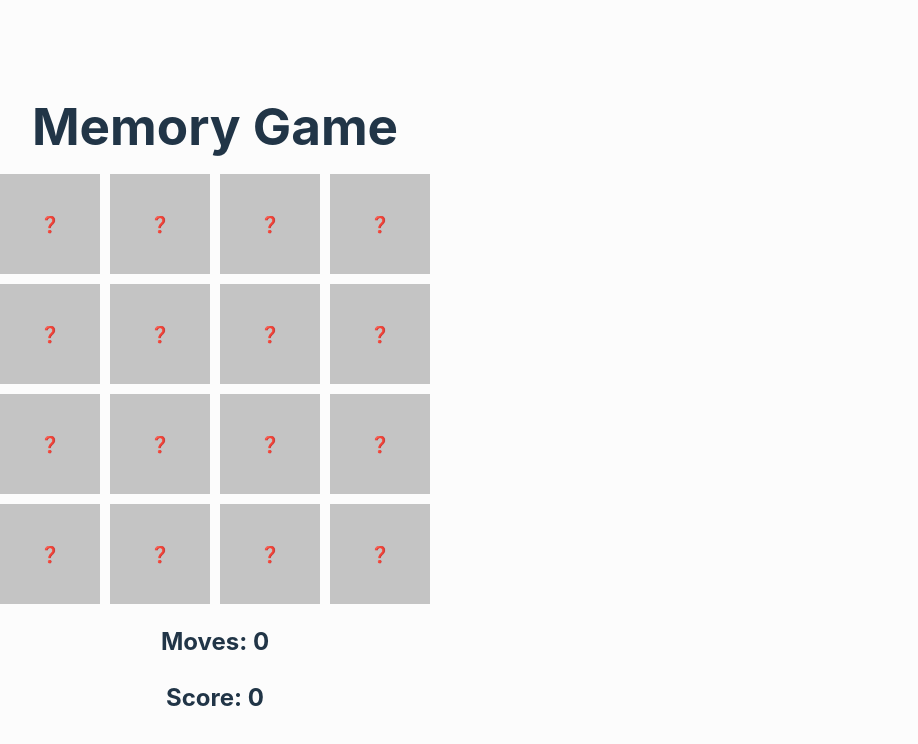
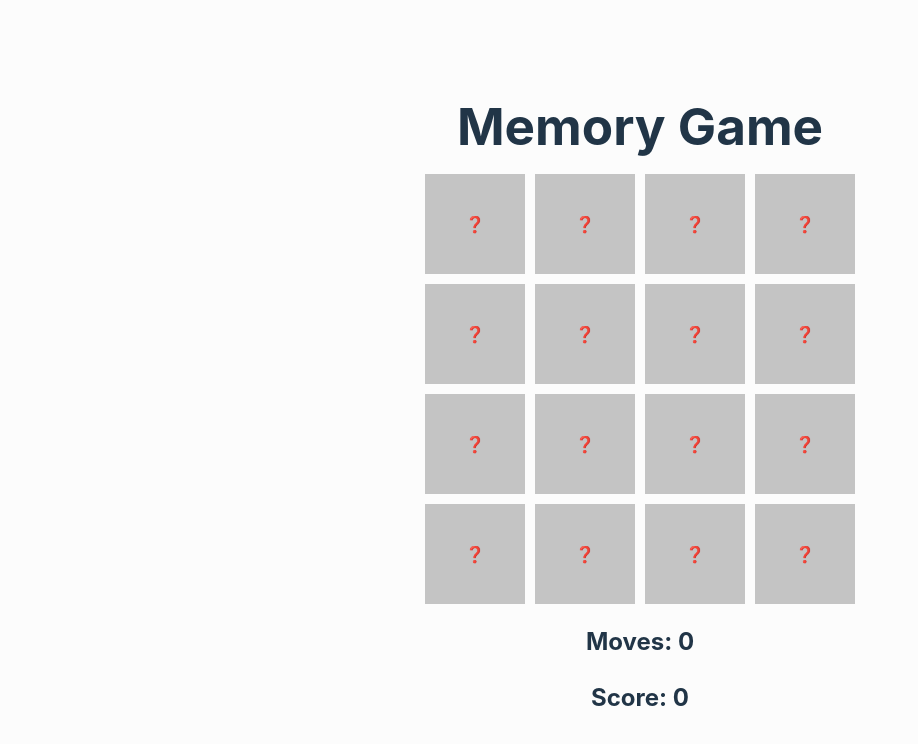
Before and after one commit to YOURIxYOURI/Memory_game, a React (Vite) app: page / in a window 1280 px wide. Shown: the top 744 px of the page, without its empty margins (0-918 px from the left). Built offline with nearby package versions, Linux system fonts and the light colour scheme.

Commit message:
improvments to visuals

```diff
--- a/src/App.css
+++ b/src/App.css
@@ -3,6 +3,12 @@
 
 body{
   background-color: var(--background-color);
+  display: flex;
+  justify-content: center;
+  align-items: center;
+  height: 100vh; /* Ustawienie wysokości na 100% wysokości widoku */
+  margin: 0;
+  text-align: center;
 }
 .App{
   text-align: center;
--- a/src/App.tsx
+++ b/src/App.tsx
@@ -3,7 +3,7 @@ import React, { useState, useEffect } from 'react';
 import './App.css';
 
 const images: string[] = [
-  '🐱', '🐶', '🐰', '🐻', '🐼', '🐨', '🐯', '🦁',
+  '💻', '🖱️', '🕹️', '🎮', '👾', '🎧', '🖥️', '⌨️',
 ];
 
 const shuffleArray = (array: string[]): string[] => {
```
